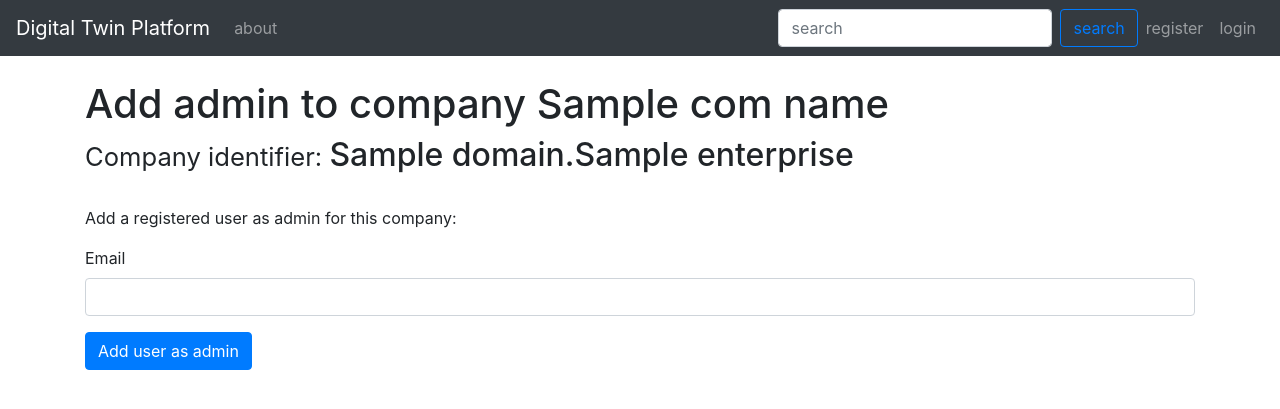
After one commit to i-Asset/distribution-network, a Flask app: template server/templates/companies/add_admin_company.html in a window 1280 px wide. The commit adds this page. Shown: the top 409 px of the page. Run offline with Flask 2, Linux system fonts and the light colour scheme; the template is opened without the code that fills it: values that come from a table or form of the project are taken from there, most other values are stand-ins (such as "Sample title", 1, 10 or a date in 2020); parts of the project's set-up code (start-up, migrations or seed data) failed here and were passed over; some libraries are stand-ins or nearby versions.

Commit message:
update company mgmt

```diff
--- a/server/app.py
+++ b/server/app.py
@@ -10,7 +10,7 @@ from server.create_database import create_tables, insert_samples_if_empty
 
 from server.views.home import home_bp
 from server.views.auth import auth
-# from server.views.company import company
+from server.views.company import company
 # from server.views.system import system
 # from server.views.clients import client
 
@@ -29,7 +29,7 @@ def create_app():
     # # Register modules as blueprint
     app.register_blueprint(home_bp)
     app.register_blueprint(auth)
-    # app.register_blueprint(company)
+    app.register_blueprint(company)
     # app.register_blueprint(system)
     # app.register_blueprint(client)
     # app.register_blueprint(streamhub_bp)
--- /dev/null
+++ b/server/templates/companies/add_admin_company.html
@@ -0,0 +1,23 @@
+{% extends 'layout.html' %}
+
+{% block body %}
+
+    <h1>Add admin to company {{com_name}}</h1>
+    <h2> <small> Company identifier: </small>{{domain}}.{{enterprise}}</h2>
+    <br>
+
+    <p>Add a registered user as admin for this company:</p>
+
+    {% from "includes/_formhelpers.html" import render_field %}
+
+    <form method="POST" action="">
+        <div class="form-group">
+            {{render_field(form.email, class_="form-control")}}
+        </div>
+        <p><input type="submit" class="btn btn-primary" value="Add user as admin"> </p>
+
+    </form>
+
+  <br>
+  <br>
+{% endblock %}
--- a/server/templates/dashboard.html
+++ b/server/templates/dashboard.html
@@ -15,9 +15,9 @@
   <table class="table table-striped">
     <tr>
       <th>id</th>
+      <th>Name</th>
       <th>Domain</th>
       <th>Enterprise</th>
-      <th>Name</th>
       <th>Creator</th>
       <th></th>
 <!--      <th></th>-->
@@ -25,9 +25,9 @@
       {% for company in companies %}
       <tr>
         <td><a href="show_company/{{company.id}}" class="btn btn-block">{{company.id}}</a></td>
+        <td><a href="show_company/{{company.id}}" class="btn btn-block">{{company.name}}</a></td>
         <td><a href="show_company/{{company.id}}" class="btn btn-block">{{company.domain}}</a></td>
         <td><a href="show_company/{{company.id}}" class="btn btn-block">{{company.enterprise}}</a></td>
-        <td><a href="show_company/{{company.id}}" class="btn btn-block">{{company.name}}</a></td>
         <td><a href="show_company/{{company.id}}" class="btn btn-block">{{company.contact_mail}}</a></td>
 <!--        <td>{{company.contact_mail}}</td>-->
         <td><a href="show_company/{{company.id}}" class="btn btn-info float-right"
--- /dev/null
+++ b/server/views/company.py
@@ -0,0 +1,385 @@
+import sqlalchemy as db
+from flask import Blueprint, render_template, flash, redirect, url_for, session, request
+# Must be imported to use the app config
+from flask import current_app as app
+from sqlalchemy import exc as sqlalchemy_exc
+from wtforms import Form, StringField, validators, TextField, TextAreaField
+
+from .useful_functions import get_datetime, get_id, is_logged_in, valid_level_name
+
+company = Blueprint("company", __name__)  # url_prefix="/comp")
+
+
+@company.route("/companies")
+@is_logged_in
+def show_all_companies():
+    # Get current user_id
+    user_id = session["user_id"]
+
+    # Fetch companies, for which the current user is admin of
+    engine = db.create_engine(app.config["SQLALCHEMY_DATABASE_URI"])
+    conn = engine.connect()
+    query = """SELECT com.id, domain, enterprise, com.name, creator.email AS contact_mail
+    FROM companies AS com
+    INNER JOIN is_admin_of_com AS aof ON com.id=aof.company_id
+    INNER JOIN users as admin ON admin.id=aof.user_id
+    INNER JOIN users as creator ON creator.id=aof.creator_id
+    WHERE admin.id='{}'
+    ORDER BY domain, com;""".format(user_id)
+    result_proxy = conn.execute(query)
+    engine.dispose()
+    companies = [dict(c.items()) for c in result_proxy.fetchall()]
+    # print("Fetched companies: {}".format(companies))
+    return render_template("/companies/companies.html", companies=companies)
+
+
+@company.route("/show_company/<string:company_id>")
+@is_logged_in
+def show_company(company_id):
+    # Get current user_id
+    user_id = session["user_id"]
+
+    # Set url (is used in system.delete_system)
+    session["url"] = "/show_company/{}".format(company_id)
+
+    # Fetch all admins for the requested company
+    engine = db.create_engine(app.config["SQLALCHEMY_DATABASE_URI"])
+    conn = engine.connect()
+    query = """
+    SELECT com.id, com.name AS com_name, domain, enterprise, description, admin.id AS admin_id,
+    admin.first_name, admin.sur_name, admin.email, creator.email AS contact_mail, com.datetime AS com_datetime
+    FROM companies AS com
+    INNER JOIN is_admin_of_com AS aof ON com.id=aof.company_id
+    INNER JOIN users as admin ON admin.id=aof.user_id
+    INNER JOIN users as creator ON creator.id=aof.creator_id
+    WHERE company_id='{}';""".format(company_id)
+    result_proxy = conn.execute(query)
+    admins = [dict(c.items()) for c in result_proxy.fetchall()]
+    # print("Fetched admins: {}".format(admins))
+
+    # Check if the company exists and has admins
+    if len(admins) == 0:
+        engine.dispose()
+        flash("It seems that this company doesn't exist.", "danger")
+        return redirect(url_for("company.show_all_companies"))
+
+    # Check if the current user is admin of the company
+    if user_id not in [c["admin_id"] for c in admins]:
+        engine.dispose()
+        flash("You are not permitted to see details of this company.", "danger")
+        return redirect(url_for("company.show_all_companies"))
+
+    # if not, admins has at least one item
+    payload = admins[0]
+
+    # Fetch systems of this company
+    query = """SELECT sys.name AS sys_name, workcenter, station, com.name AS com_name, creator.email AS contact_mail
+    FROM systems AS sys
+    INNER JOIN companies AS com on sys.company_id = com.id
+    INNER JOIN is_admin_of_sys iaos on sys.name = iaos.system_name
+    INNER JOIN users creator on iaos.creator_id = creator.id
+     WHERE sys.company_id='{}';""".format(company_id)
+    result_proxy = conn.execute(query)
+    engine.dispose()
+    systems = [dict(c.items()) for c in result_proxy.fetchall()]
+
+    return render_template("/companies/show_company.html", admins=admins, systems=systems, payload=payload)
+
+
+# Company Form Class
+class CompanyForm(Form):
+    name = StringField("Full Company Name", [validators.Length(max=64)])
+    domain = StringField("Domain", [validators.Length(min=1, max=5), valid_level_name])
+    enterprise = StringField("Enterprise", [validators.Length(min=2, max=15), valid_level_name])
+    description = TextAreaField("Description", [validators.Length(max=16*1024)])
+
+
+# Add company
+@company.route("/add_company", methods=["GET", "POST"])
+@is_logged_in
+def add_company():
+    # Get current user_id
+    user_id = session["user_id"]
+    # The basic company form is used
+    form = CompanyForm(request.form)
+    form.enterprise.label = "Enterprise short-name"
+    form_name = form.name.data.strip()
+    form_domain = form.domain.data.strip()
+    form_enterprise = form.enterprise.data.strip()
+
+    if request.method == "POST" and form.validate():
+        # Create a new company and admin-relation using the form"s input
+        engine = db.create_engine(app.config["SQLALCHEMY_DATABASE_URI"])
+        conn = engine.connect()
+
+        # Create company and check if the company_id or the company exists
+        company_ids = ["init"]
+        company_id = get_id()
+        while company_ids != list():
+            company_id = get_id()
+            query = """SELECT id FROM companies WHERE id='{}';""".format(company_id)
+            result_proxy = conn.execute(query)
+            company_ids = result_proxy.fetchall()
+
+        query = """SELECT domain, enterprise FROM companies
+                    WHERE domain='{}' AND enterprise='{}';""".format(form_domain, form_enterprise)
+        result_proxy = conn.execute(query)
+        if len(result_proxy.fetchall()) == 0:
+            query = db.insert(app.config["tables"]["companies"])
+            values_list = [{"id": company_id,
+                            "name": form_name,
+                            "domain": form_domain,
+                            "datetime": get_datetime(),
+                            "enterprise": form_enterprise,
+                            "description": form.description.data}]
+            conn.execute(query, values_list)
+        else:
+            engine.dispose()
+            flash("The company '{}.{}' already exists.".format(form_domain, form_enterprise), "danger")
+            return redirect(url_for("company.show_all_companies"))
+
+        # Create new is_admin_of_com instance
+        query = db.insert(app.config["tables"]["is_admin_of_com"])
+        values_list = [{"user_id": user_id,
+                        "company_id": company_id,
+                        "creator_id": user_id,
+                        "datetime": get_datetime()}]
+        try:
+            conn.execute(query, values_list)
+            engine.dispose()
+            company_name = "{}.{}".format(form_domain, form_enterprise)
+            app.logger.info("The company '{}' was created.".format(company_name))
+            flash("The company '{}' was created.".format(company_name), "success")
+            return redirect(url_for("company.show_all_companies"))
+
+        except sqlalchemy_exc.IntegrityError as e:
+            engine.dispose()
+            print("An Integrity Error occured: {}".format(e))
+            flash("An unexpected error occured.", "danger")
+            return render_template(url_for("auth.login"))
+
+    return render_template("/companies/add_company.html", form=form)
+
+
+# Delete company
+@company.route("/delete_company/<company_uuid>", methods=["GET"])
+@is_logged_in
+def delete_company(company_uuid):
+    # Get current user_id
+    user_id = session["user_id"]
+
+    # Create cursor
+    engine = db.create_engine(app.config["SQLALCHEMY_DATABASE_URI"])
+    conn = engine.connect()
+
+    # Check if you are admin of this company
+    query = """SELECT company_uuid, domain, enterprise, user_id
+        FROM companies AS com
+        INNER JOIN is_admin_of_com AS aof ON com.uuid=aof.company_uuid
+        WHERE aof.user_id='{}'
+        AND aof.company_uuid='{}';""".format(user_id, company_uuid)
+    result_proxy = conn.execute(query)
+    permitted_companies = [dict(c.items()) for c in result_proxy.fetchall()]
+
+    if permitted_companies == list():
+        engine.dispose()
+        flash("You are not permitted to delete this company.", "danger")
+        return redirect(url_for("company.show_all_companies"))
+
+    # Check if you are the last admin of the company
+    query = """SELECT aof.company_uuid, domain, enterprise, user_id
+        FROM companies AS com INNER JOIN is_admin_of_com AS aof ON com.uuid=aof.company_uuid
+        WHERE aof.company_uuid='{}';""".format(company_uuid)
+    result_proxy_admin = conn.execute(query)
+
+    # Check if there is no system left
+    query = """SELECT sys.company_uuid
+        FROM companies AS com
+        INNER JOIN systems AS sys ON com.uuid=sys.company_uuid
+        WHERE sys.company_uuid='{}';""".format(company_uuid)
+    result_proxy_system = conn.execute(query)
+
+    if len(result_proxy_system.fetchall()) >= 1:
+        flash("You are not permitted to delete a company which has systems.", "danger")
+        engine.dispose()
+        return redirect(url_for("company.show_company", company_uuid=company_uuid))
+    if len(result_proxy_admin.fetchall()) >= 2:
+        flash("You are not permitted to delete a company which has other admins.", "danger")
+        engine.dispose()
+        return redirect(url_for("company.show_all_companies"))
+
+    # Now the company can be deleted
+    selected_company = permitted_companies[0]  # This list has only one element
+    company_name = "{}.{}".format(selected_company["domain"], selected_company["enterprise"])
+
+    transaction = conn.begin()
+    try:
+        # Delete new is_admin_of_com instance
+        query = """DELETE FROM is_admin_of_com
+            WHERE company_uuid='{}';""".format(company_uuid)
+        conn.execute(query)
+        # Delete company
+        query = """DELETE FROM companies
+            WHERE uuid='{}';""".format(company_uuid)
+        conn.execute(query)
+        transaction.commit()
+        engine.dispose()
+
+        app.logger.info("The company '{}' was deleted.".format(company_name))
+        flash("The company '{}' was deleted.".format(company_name), "success")
+    except:
+        transaction.rollback()
+        app.logger.warning("The company '{}' couldn't be deleted.".format(company_name))
+        flash("The company '{}' couldn't be deleted.".format(company_name), "danger")
+    finally:
+        return redirect(url_for("company.show_all_companies"))
+
+
+# Admin Management Form Class
+class AdminForm(Form):
+    email = StringField("Email", [validators.Email(message="The given email seems to be wrong.")])
+
+
+@company.route("/add_admin_company/<string:company_id>", methods=["GET", "POST"])
+@is_logged_in
+def add_admin_company(company_id):
+    # Get current user_id
+    user_id = session["user_id"]
+
+    form = AdminForm(request.form)
+
+    # Create cursor
+    engine = db.create_engine(app.config["SQLALCHEMY_DATABASE_URI"])
+    conn = engine.connect()
+
+    # Check if you are admin of this company
+    query = """SELECT com.id AS com_id, name, domain, enterprise, creator.email AS contact_mail
+            FROM companies AS com
+            INNER JOIN is_admin_of_com AS aof ON com.id=aof.company_id
+            INNER JOIN users as admin ON admin.id=aof.user_id
+            INNER JOIN users as creator ON creator.id=aof.creator_id
+            WHERE admin.id='{}'
+            AND com.id='{}';""".format(user_id, company_id)
+    result_proxy = conn.execute(query)
+    engine.dispose()
+    permitted_companies = [dict(c.items()) for c in result_proxy.fetchall() if str(c["com_id"]) == company_id]
+
+    if permitted_companies == list():
+        flash("You are not permitted to add an admin for this company.", "danger")
+        return redirect(url_for("company.show_all_companies"))
+
+    selected_company = permitted_companies[0]
+
+    domain = selected_company["domain"]
+    enterprise = selected_company["enterprise"]
+
+    if request.method == "POST" and form.validate():
+        email = form.email.data.strip()
+
+        # Create cursor
+        engine = db.create_engine(app.config["SQLALCHEMY_DATABASE_URI"])
+        conn = engine.connect()
+
+        # Check if the user is registered
+        query = """SELECT id AS user_id FROM users WHERE email='{}';""".format(email)
+        result_proxy = conn.execute(query)
+        found_users = [dict(c.items()) for c in result_proxy.fetchall()]
+
+        if found_users == list():
+            flash("No user was found with this email address.", "danger")
+            return render_template("/companies/add_admin_company.html", form=form, domain=domain,
+                                   enterprise=enterprise)
+
+        user = found_users[0]
+        # Check if the user is already admin of this company
+        query = """SELECT com.id AS com_id, user_id
+        FROM companies AS com
+        INNER JOIN is_admin_of_com AS aof ON com.id=aof.company_id
+        WHERE aof.user_id='{}' AND com.id='{}';""".format(user["user_id"], company_id)
+        result_proxy = conn.execute(query)
+        if result_proxy.fetchall() != list():
+            engine.dispose()
+            flash("This user is already admin of this company.", "danger")
+            return render_template("/companies/add_admin_company.html", form=form, domain=domain,
+                                   enterprise=enterprise)
+
+        # Create new is_admin_of_com instance
+        query = db.insert(app.config["tables"]["is_admin_of_com"])
+        values_list = [{"user_id": user["user_id"],
+                        "company_id": selected_company["com_id"],
+                        "creator_id": user_id,
+                        "datetime": get_datetime()}]
+
+        conn.execute(query, values_list)
+        engine.dispose()
+        msg = "The user '{}' was added to '{}.{}' as an admin.".format(form.email.data, domain, enterprise)
+        app.logger.info(msg)
+        flash(msg, "success")
+        return redirect(url_for("company.show_company", company_id=selected_company["com_id"]))
+
+    return render_template("/companies/add_admin_company.html", form=form, domain=domain, enterprise=enterprise)
+
+
+# Delete admin for company
+@company.route("/delete_admin_company/<string:company_id>/<string:admin_id>", methods=["GET"])
+@is_logged_in
+def delete_admin_company(company_id, admin_id):
+    # Get current user_id
+    user_id = session["user_id"]
+
+    # Create cursor
+    engine = db.create_engine(app.config["SQLALCHEMY_DATABASE_URI"])
+    conn = engine.connect()
+
+    # Check if you are admin of this company
+    query = """SELECT com.id AS com_id, domain, enterprise, creator.email AS contact_mail
+        FROM companies AS com
+        INNER JOIN is_admin_of_com AS aof ON com.id=aof.company_id
+        INNER JOIN users as admin ON admin.id=aof.user_id
+        INNER JOIN users as creator ON creator.id=aof.creator_id
+        WHERE admin.id='{}'
+        AND aof.company_id='{}';""".format(user_id, company_id)
+    result_proxy = conn.execute(query)
+    permitted_companies = [dict(c.items()) for c in result_proxy.fetchall()]
+
+    if permitted_companies == list():
+        engine.dispose()
+        flash("You are not permitted to delete this company.", "danger")
+        return redirect(url_for("company.show_all_companies"))
+
+    elif user_id == admin_id:
+        engine.dispose()
+        flash("You are not permitted to remove yourself.", "danger")
+        return redirect(url_for("company.show_company", company_id=company_id))
+
+    else:
+        # get info for the deleted user
+        query = """SELECT com.id AS com_id, domain, enterprise, admin.email AS admin_email, admin.id AS admin_id
+                FROM companies AS com
+                INNER JOIN is_admin_of_com AS aof ON com.id=aof.company_id
+                INNER JOIN users as admin ON admin.id=aof.user_id
+                WHERE admin.id='{}'
+                AND aof.company_id='{}';""".format(admin_id, company_id)
+        result_proxy = conn.execute(query)
+        del_users = [dict(c.items()) for c in result_proxy.fetchall()]
+        if del_users == list():
+            engine.dispose()
+            flash("nothing to delete.", "danger")
+            return redirect(url_for("company.show_all_companies"))
+
+        else:
+            del_user = del_users[0]
+            # Delete new is_admin_of_com instance
+            query = """DELETE FROM is_admin_of_com
+                WHERE user_id='{}'
+                AND company_id='{}';""".format(admin_id, company_id)
+            conn.execute(query)
+            # print("DELETING: {}".format(query))
+
+            engine.dispose()
+
+            msg = "The user with email '{}' was removed as admin from company '{}.{}'.".format(
+                del_user["admin_email"], del_user["domain"], del_user["enterprise"])
+            app.logger.info(msg)
+            flash(msg, "success")
+            return redirect(url_for("company.show_company", company_id=del_user["com_id"]))
```
Also changed, not shown: server/templates/companies/add_company.html (added, +35 -0 lines), server/templates/companies/companies.html (added, +42 -0 lines), server/templates/companies/show_company.html (added, +79 -0 lines).
